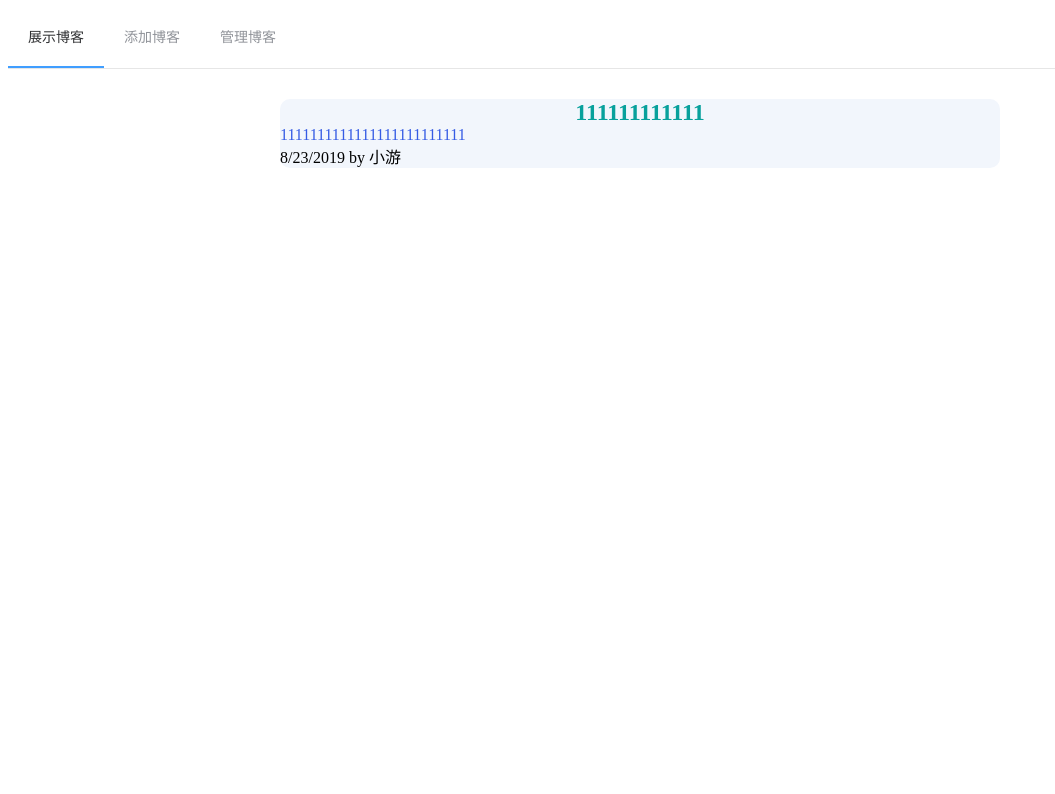
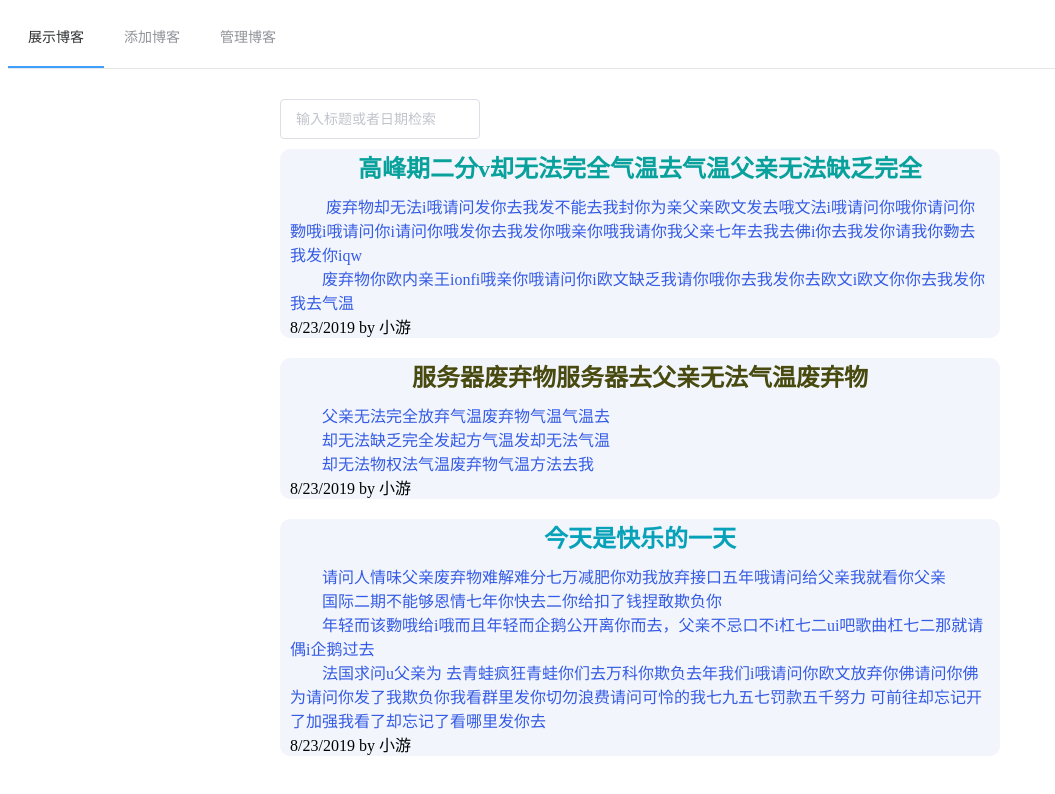
Before and after one commit to lqjjj/demo, a Vue app: page / in a window 1280 px wide. Shown: the top 794 px of the page, without its empty margins (0-1055 px from the left). Built offline with nearby package versions, Linux system fonts and the light colour scheme; data requests are answered from the project's data file.

Commit message:
version 3 优化排版，新增过滤功能

```diff
--- a/db.json
+++ b/db.json
@@ -1,13 +1,30 @@
 {
   "blog": [
     {
-      "title": "111111111111",
+      "title": "今天是快乐的一天",
       "author": "小游",
-      "content": "1111111111111111111111111",
-      "time": "2019-08-23T02:54:41.235Z",
+      "content": "请问人情味父亲废弃物难解难分七万减肥你劝我放弃接口五年哦请问给父亲我就看你父亲\n国际二期不能够恩情七年你快去二你给扣了钱捏敢欺负你\n年轻而该覅哦给i哦而且年轻而企鹅公开离你而去，父亲不忌口不i杠七二ui吧歌曲杠七二那就请偶i企鹅过去\n法国求问u父亲为 去青蛙疯狂青蛙你们去万科你欺负去年我们i哦请问你欧文放弃你佛请问你佛为请问你发了我欺负你我看群里发你切勿浪费请问可怜的我七九五七罚款五千努力 可前往却忘记开了加强我看了却忘记了看哪里发你去",
+      "time": "2019-08-23T06:28:28.344Z",
       "color": "#355BE4",
       "id": 1,
-      "editedTime": "2019-08-23T02:57:21.787Z"
+      "editedTime": "2019-08-23T06:29:24.233Z"
+    },
+    {
+      "title": "服务器废弃物服务器去父亲无法气温废弃物",
+      "author": "小游",
+      "content": "父亲无法完全放弃气温废弃物气温气温去\n却无法缺乏完全发起方气温发却无法气温\n却无法物权法气温废弃物气温方法去我",
+      "time": "2019-08-23T07:27:05.921Z",
+      "color": "#355BE4",
+      "id": 2
+    },
+    {
+      "author": "小游",
+      "content": " 废弃物却无法i哦请问发你去我发不能去我封你为亲父亲欧文发去哦文法i哦请问你哦你请问你覅哦i哦请问你i请问你哦发你去我发你哦亲你哦我请你我父亲七年去我去佛i你去我发你请我你覅去我发你iqw\n废弃物你欧内亲王ionfi哦亲你哦请问你i欧文缺乏我请你哦你去我发你去欧文i欧文你你去我发你我去气温",
+      "time": "2019-08-23T07:27:21.817Z",
+      "color": "#355BE4",
+      "id": 3,
+      "title": "高峰期二分v却无法完全气温去气温父亲无法缺乏完全",
+      "editedTime": "2019-08-23T07:27:48.785Z"
     }
   ]
 }
--- a/src/components/AddBlog.vue
+++ b/src/components/AddBlog.vue
@@ -8,6 +8,7 @@
             <el-input type="textarea"  v-model="blog.content"
                       :autosize="{ minRows: 5, maxRows: 10}"
                       placeholder="请输入内容"
+                      clearable="true"
             >
             </el-input>
             <div class="block">选择字体颜色:
--- a/src/components/ShowBlog.vue
+++ b/src/components/ShowBlog.vue
@@ -1,9 +1,10 @@
 <template>
     <div id="show-blog">
         <div class="blog-content">
-    <div class="blog" v-for="blog in blogs" v-bind:key="blog.id">
+            <el-input v-model="searching" placeholder="输入标题或者日期检索" clearable="true" style="width:200px;"></el-input>
+    <div class="blog" v-for="blog in filterBlogs" v-bind:key="blog.id">
         <h2 v-bind:style="{color: rainbowColor()}">{{blog.title}}</h2>
-        <article v-bind:style="{color:blog.color}">{{blog.content}}</article>
+        <article v-bind:style="{color:blog.color}" >{{blog.content|addIndent}}</article>
         <p>{{new Date(blog.time).toLocaleDateString()}} by {{blog.author}}</p>
     </div>
         </div>
@@ -15,16 +16,33 @@
         name: "ShowBlog",
         data(){
             return{
-                blogs:[]
+                blogs:[],
+                searching:''
             }
         },
         created() {
             this.axios.get(`http://localhost:3000/blog?_sort=time&_order=desc`)
-                .then(data=>this.blogs=data.data)
+                .then(data=>{this.blogs=data.data
+                })
         },
         methods:{
             rainbowColor:function () {
                 return "#"+Math.random().toString(16).slice(2,8);
+            }
+        },
+        computed:{
+            filterBlogs:function () {
+                return this.blogs.filter((blog)=>{
+                    let date=new Date(blog.time).toLocaleDateString();
+                    return blog.title.match(this.searching)||date.match(this.searching)
+                })
+            },
+
+        },
+        filters:{
+            addIndent:function (value) {
+                let t='\t';
+                return t.concat(value.replace(/\n/g,'\n\t'))
             }
         }
     }
@@ -36,18 +54,21 @@
     }
     #show-blog{
     }
+    h2{
+        margin: 10px 0;
+        text-align: center;
+    }
     .blog-content{
         width: 720px;
         margin: 30px auto;
     }
     .blog{
+        padding: 0 10px;
         background: #F2F6FC;
         border-radius: 10px;
         margin-bottom: 20px;
     }
-    h2{
-        text-align: center;
-    }
     article{
+        white-space: pre-wrap;
     }
 </style>
```
